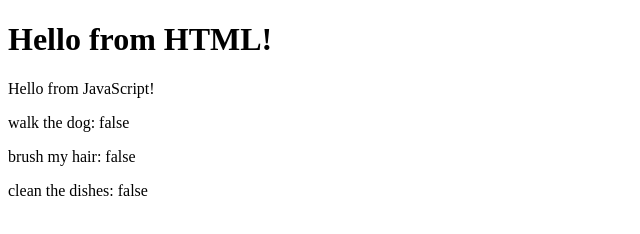
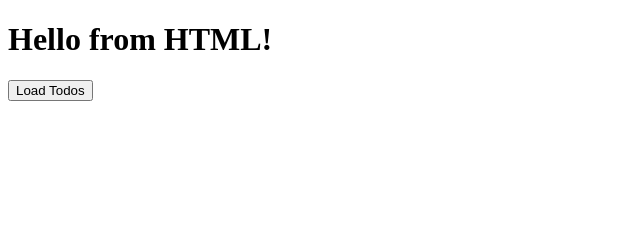
Before and after one commit to bits-better-have-my-money/practice-vuejs, a plain HTML site: page todos.html in a window 1280 px wide. Shown: the whole page, without its empty margins (0-640 px from the left). Drawn offline with nearby package versions, Linux system fonts and the light colour scheme.

Commit message:
adds web request to get todos

```diff
--- a/todos.html
+++ b/todos.html
@@ -4,12 +4,13 @@
     <meta charset="UTF-8" />
     <title>Todos Vue.js</title>
     <script src="https://cdn.jsdelivr.net/npm/vue/dist/vue.js"></script>
+    <script src="https://unpkg.com/axios/dist/axios.min.js"></script>
     <script src="todos.js" defer></script>
   </head>
   <body>
     <h1>Hello from HTML!</h1>
     <div id="app">
-      {{ message }}
+      <button v-on:click="loadTodos()">Load Todos</button>
       <div v-for="todo in todos">
         <p>{{ todo.title }}: {{ todo.completed }}</p>
       </div>
--- a/todos.js
+++ b/todos.js
@@ -1,30 +1,19 @@
-/* global Vue */
+/* global Vue, axios */
 
 var app = new Vue({
   el: "#app",
   data: function() {
     return {
       message: "Hello from JavaScript!",
-      todos: [
-        {
-          id: 1,
-          title: "walk the dog",
-          completed: false,
-          userId: 1
-        },
-        {
-          id: 2,
-          title: "brush my hair",
-          completed: false,
-          userId: 1
-        },
-        {
-          id: 3,
-          title: "clean the dishes",
-          completed: false,
-          userId: 1
-        },
-      ]
+      todos: []
     };
   },
+  methods: {
+    loadTodos: function() {
+      axios.get("https://jsonplaceholder.typicode.com/todos").then(response => {
+        this.todos = response.data;
+        console.log(response.data);
+      });
+    }
+  }
 });
```
